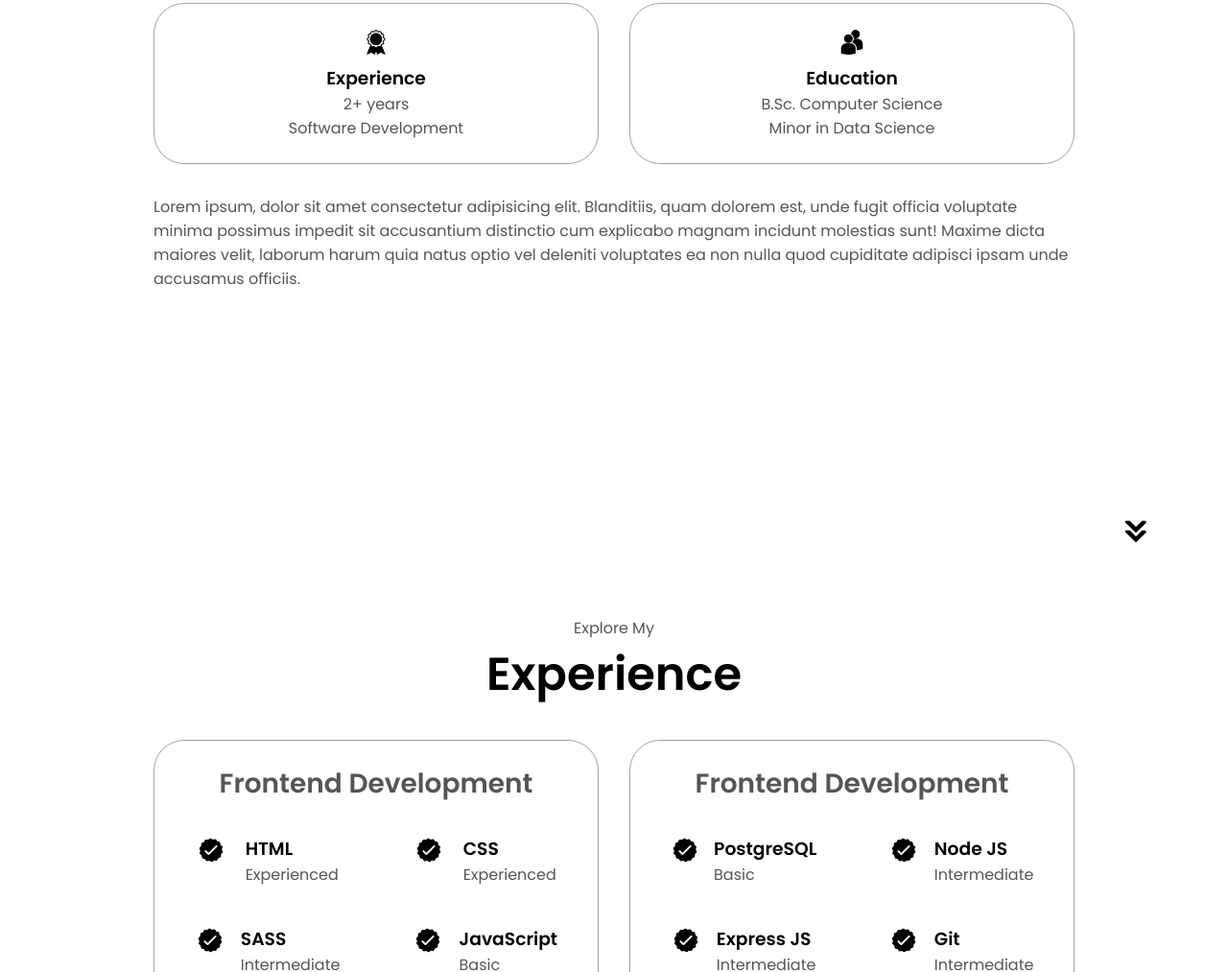
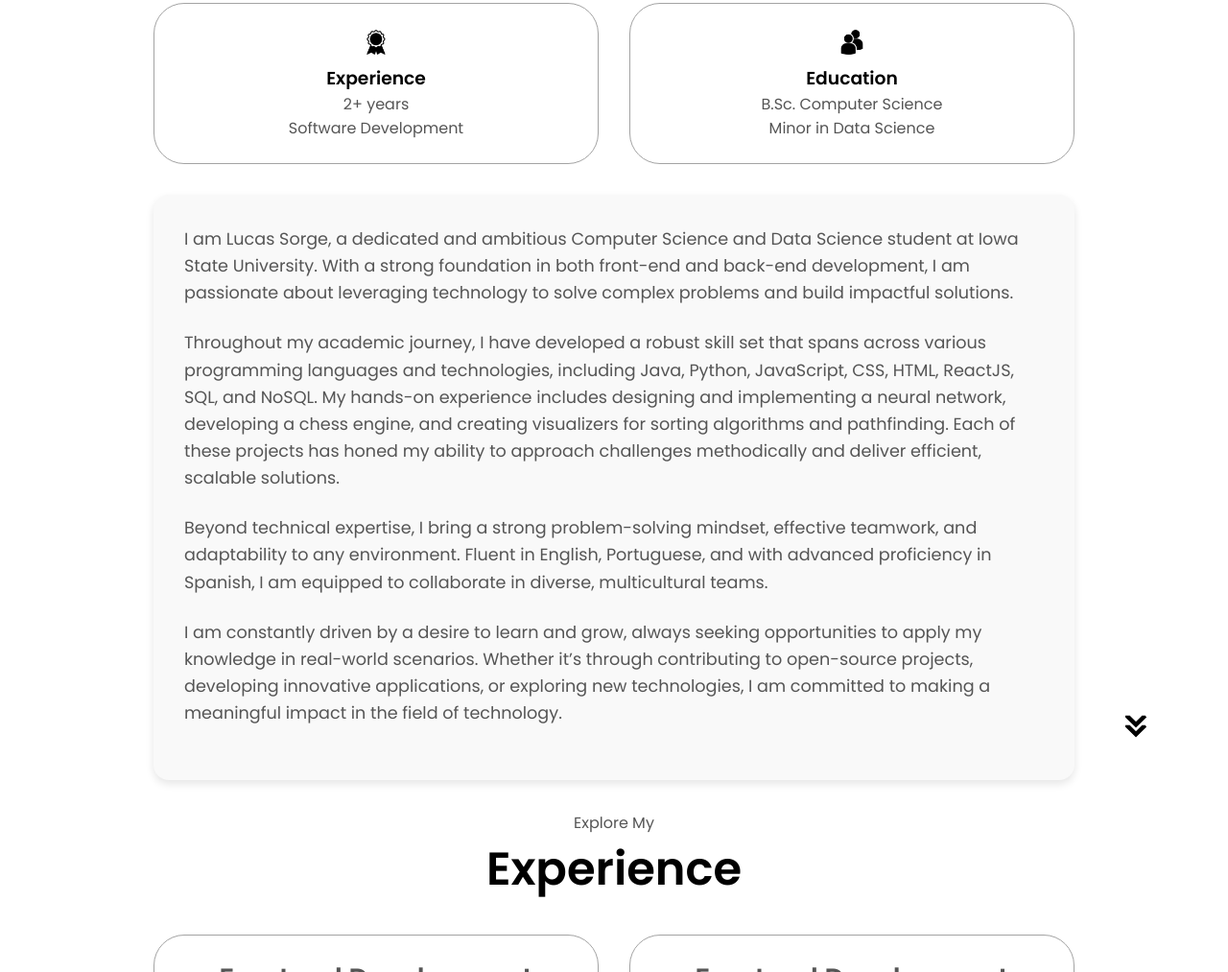
Before and after one commit to lucasorge13/PersonalPortfolio, a plain HTML site: page index.html in a window 1280 px wide. Shown: the part 934-1947 px from the top of the page at 96% size. Drawn offline with Linux system fonts and the light colour scheme.

Commit message:
add about text and style

```diff
--- a/index.html
+++ b/index.html
@@ -70,7 +70,18 @@
           </div>
         </div>
         <div class="text-container">
-          <p>Lorem ipsum, dolor sit amet consectetur adipisicing elit. Blanditiis, quam dolorem est, unde fugit officia voluptate minima possimus impedit sit accusantium distinctio cum explicabo magnam incidunt molestias sunt! Maxime dicta maiores velit, laborum harum quia natus optio vel deleniti voluptates ea non nulla quod cupiditate adipisci ipsam unde accusamus officiis.</p>
+          <p>
+            I am Lucas Sorge, a dedicated and ambitious Computer Science and Data Science student at Iowa State University. With a strong foundation in both front-end and back-end development, I am passionate about leveraging technology to solve complex problems and build impactful solutions.
+          </p>
+          <p>
+            Throughout my academic journey, I have developed a robust skill set that spans across various programming languages and technologies, including Java, Python, JavaScript, CSS, HTML, ReactJS, SQL, and NoSQL. My hands-on experience includes designing and implementing a neural network, developing a chess engine, and creating visualizers for sorting algorithms and pathfinding. Each of these projects has honed my ability to approach challenges methodically and deliver efficient, scalable solutions.
+          </p>
+          <p>
+            Beyond technical expertise, I bring a strong problem-solving mindset, effective teamwork, and adaptability to any environment. Fluent in English, Portuguese, and with advanced proficiency in Spanish, I am equipped to collaborate in diverse, multicultural teams.
+          </p>
+          <p>
+            I am constantly driven by a desire to learn and grow, always seeking opportunities to apply my knowledge in real-world scenarios. Whether it’s through contributing to open-source projects, developing innovative applications, or exploring new technologies, I am committed to making a meaningful impact in the field of technology.
+          </p>
         </div>
       </div>
     </div>
--- a/style.css
+++ b/style.css
@@ -251,6 +251,8 @@ section {
   gap: 1 rem;
 }
 
+/*ABOUT SECTION*/
+
 #about {
   position: relative;
 }
@@ -296,6 +298,25 @@ section {
   height: 80%;
 }
 
+.text-container {
+  padding: 2rem;
+  background-color: #f9f9f9;
+  border-radius: 1rem;
+  box-shadow: 0 4px 8px rgba(0, 0, 0, 0.1);
+  line-height: 1.6;
+  font-size: 1.1rem;
+  color: #333;
+}
+
+.text-container p {
+  margin-bottom: 1.5rem;
+}
+
+.text-container h2 {
+  font-size: 2rem;
+  margin-bottom: 1rem;
+  color: #007bff;
+}
 /* EXPERIENCE SECTION */
 
 #experience {
```
